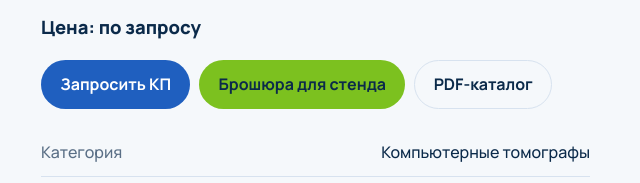
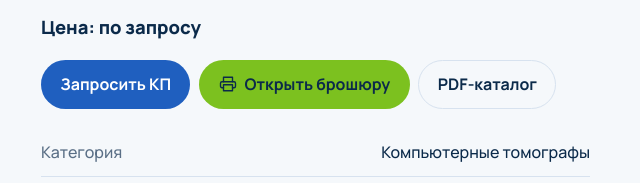
Before and after one commit to timofeyv68/zelmedservice, an Astro site: page /zelmedservice/catalog/kompyuternye-tomografy/canon-aquilion-exceed-lb/ in a window 1280 px wide. Shown: the part 738-921 px from the top of the page, 640-1280 px from the left. Built offline with nearby package versions, Linux system fonts and the light colour scheme; Astro itself is replaced by a stand-in of ours.

Commit message:
Rename product brochure CTA to Open brochure and add printer icon.

```diff
--- a/src/pages/catalog/[category]/[slug].astro
+++ b/src/pages/catalog/[category]/[slug].astro
@@ -87,7 +87,14 @@ const tagline = (product.tagline || '').replace(/\s+/g, ' ').trim().slice(0, 120
 
           <div class="product__cta">
             <a class="btn btn--accent" href={`${url('contacts/')}#request`}>Запросить КП</a>
-            <a class="btn btn--primary" href={brochure}>Брошюра для стенда</a>
+            <a class="btn btn--primary" href={brochure}>
+              <svg width="18" height="18" viewBox="0 0 24 24" fill="none" aria-hidden="true">
+                <path d="M6 9V3h12v6" stroke="currentColor" stroke-width="1.8" stroke-linecap="round" stroke-linejoin="round"/>
+                <path d="M6 17H4a2 2 0 0 1-2-2v-4a2 2 0 0 1 2-2h16a2 2 0 0 1 2 2v4a2 2 0 0 1-2 2h-2" stroke="currentColor" stroke-width="1.8" stroke-linecap="round" stroke-linejoin="round"/>
+                <path d="M6 13h12v8H6v-8z" stroke="currentColor" stroke-width="1.8" stroke-linecap="round" stroke-linejoin="round"/>
+              </svg>
+              Открыть брошюру
+            </a>
             <a class="btn btn--ghost" href={url(site.catalogPdf)} target="_blank" rel="noopener">PDF-каталог</a>
           </div>
 
```
